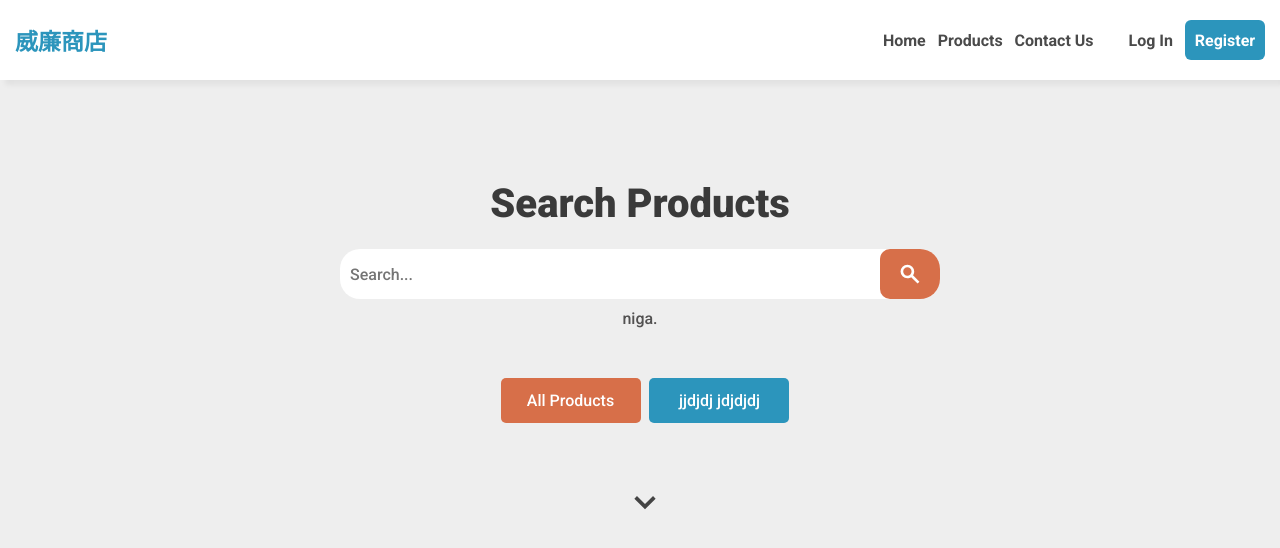
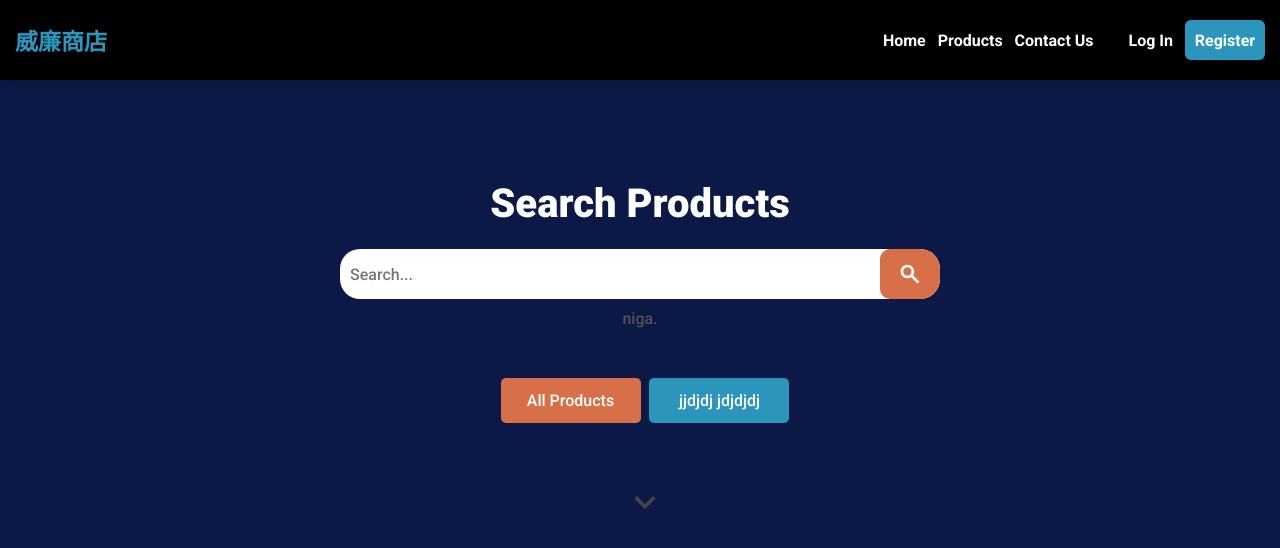
Before and after one commit to mans7777/JagHeterMansOchHatarBarnVarjeDag696969696969696969696969420, a plain HTML site: page index.html in a window 1280 px wide. Drawn offline with Linux system fonts and the light colour scheme.

Commit message:
ändrat bakgrund

```diff
--- a/style.css
+++ b/style.css
@@ -9,13 +9,13 @@
   .hero {
     width: 100%;
     height: 100vh;
-    background-color: #eee;
+    background-color: #0c1946;
   }
 
   .navbar {
     width: 100%;
     height: 80px;
-    background-color: #ffffff;
+    background-color: #000000;
     display: flex;
     justify-content: space-between;
     align-items: center;
@@ -34,7 +34,7 @@
     align-items: center;
   }
   .navbar div ul div li a {
-    color: #4a4a4a;
+    color: #ffffff;
     text-decoration: none;
     font-weight: 600;
     font-size: 16px;
@@ -87,7 +87,7 @@
   .hero-middle div h1 {
     font-size: 40px;
     font-weight: 800;
-    color: #3a3a3a;
+    color: #ffffff;
   }
   .hero-middle .searchbar-div {
     width: 600px;
```
